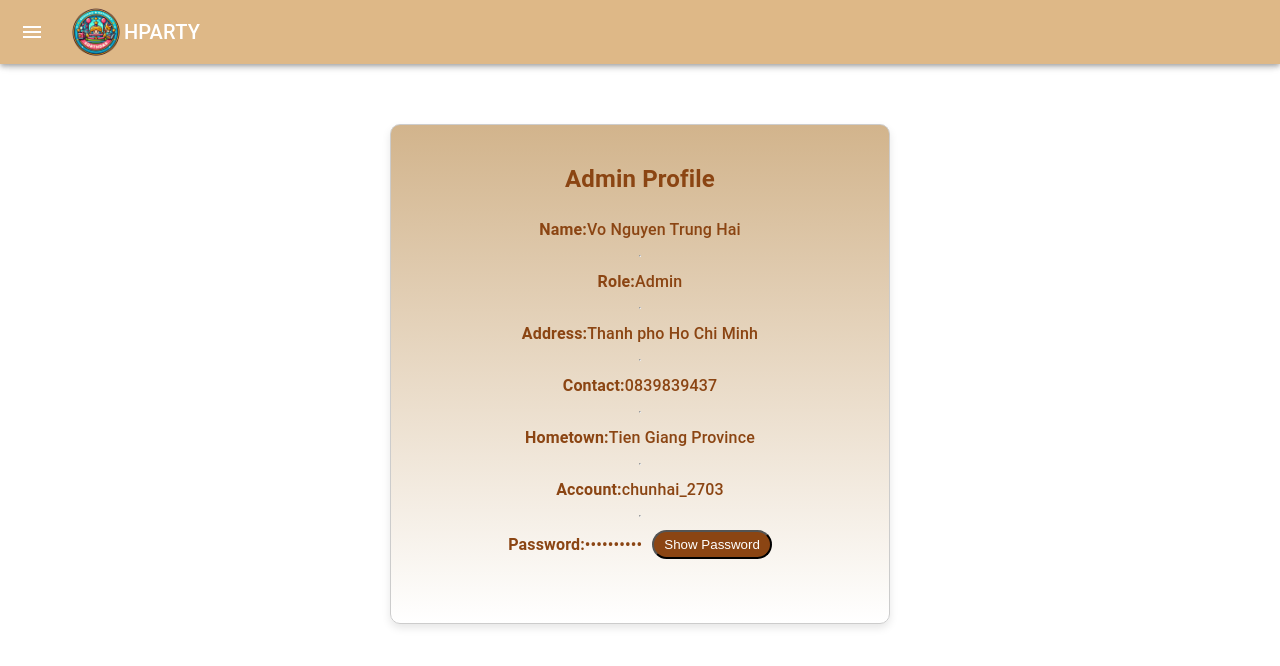
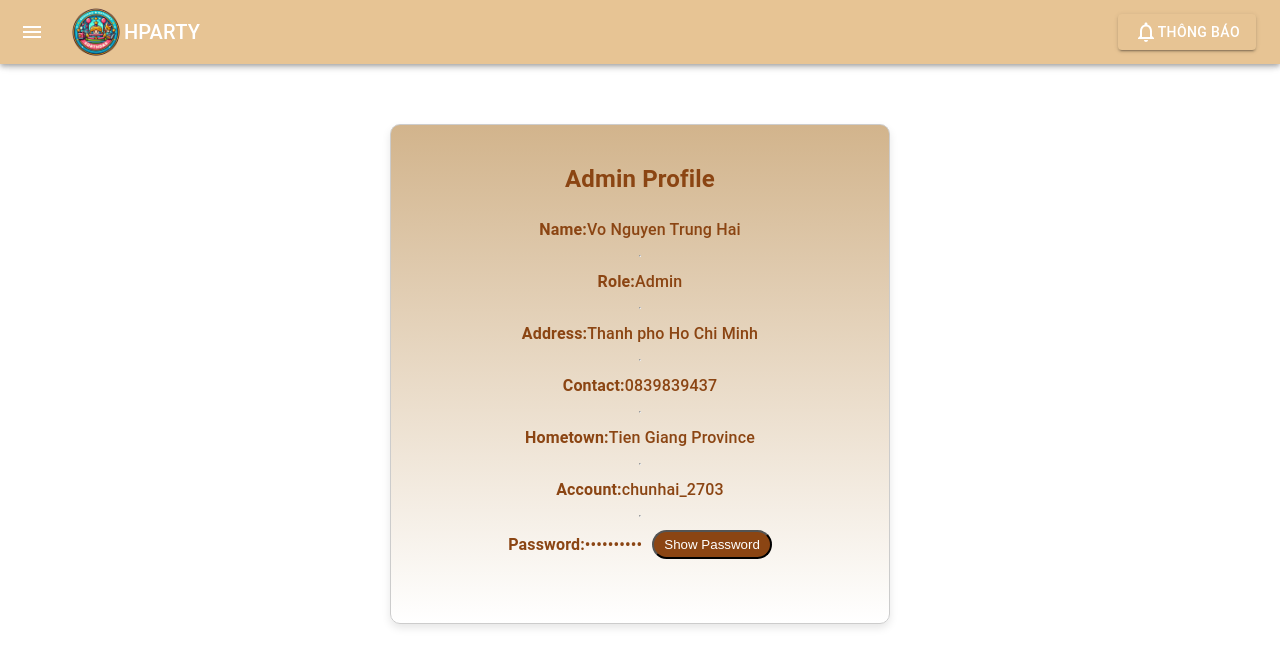
Before and after one commit to trananhmint/HParty, a React (Create React App) app: page /admin-profile in a window 1280 px wide. Shown: the top 666 px of the page. Built offline with nearby package versions, Linux system fonts and the light colour scheme.

Commit message:
Notification update

```diff
--- a/src/Components/Adminheader/Adminheader.jsx
+++ b/src/Components/Adminheader/Adminheader.jsx
@@ -1,4 +1,5 @@
 import React from 'react';
+import { Link } from 'react-router-dom';
 import { styled} from '@mui/material/styles';
 import { Avatar } from '@mui/material';
 import MuiAppBar from '@mui/material/AppBar';
@@ -6,6 +7,7 @@ import Toolbar from '@mui/material/Toolbar';
 import Typography from '@mui/material/Typography';
 import IconButton from '@mui/material/IconButton';
 import MenuIcon from '@mui/icons-material/Menu';
+import NotificationButton from '../NotificationButton/NotificationButton';
 import './Adminheader.css';
 import logo from '../Assets/BirthdayLogo1.png';
 const drawerWidth = 240;
@@ -29,7 +31,7 @@ const AppBar = styled(MuiAppBar, {
 
 const AdminHeader = ({ open, handleDrawerOpen }) => {
   return (
-      <AppBar position="fixed" open={open} style={{background: '#DEB887'}}>
+      <AppBar position="fixed" open={open} style={{background: '#e7c494'}}>
         <Toolbar>
           <IconButton
             color="inherit"
@@ -40,13 +42,18 @@ const AdminHeader = ({ open, handleDrawerOpen }) => {
           >
             <MenuIcon />
           </IconButton>
+          <Link to="/admin">
           <Avatar
-        alt=""
-        src={logo}
-        sx={{ width: 56, height: 56 }}/>
+          alt=""
+          src={logo}
+          sx={{ width: 56, height: 56 }}/>
+          </Link>
           <Typography variant="h6" noWrap component="div">
           HPARTY
           </Typography>
+          <div style={{ marginLeft: 'auto' }}>
+            <NotificationButton classname="noti-button" />
+          </div>
         </Toolbar>
       </AppBar>
   )
--- a/src/Components/Adminsidebar/Adminsidebar.jsx
+++ b/src/Components/Adminsidebar/Adminsidebar.jsx
@@ -86,10 +86,10 @@ function stringToColor(string) {
           '& .MuiDrawer-paper': {
             width: drawerWidth,
             boxSizing: 'border-box',
-            background: 'linear-gradient(to bottom, #DEB887, #FFFFFF )',
+            // background: 'linear-gradient(to bottom, #e7c494, #FFFFFF )',
+            background: '#e7c494',
             color: 'white',
             fontWeight: '500'
-            // background: '#DEB887'
 
           },
         }}
--- /dev/null
+++ b/src/Components/NotificationButton/NotificationButton.jsx
@@ -0,0 +1,70 @@
+import * as React from "react";
+import { Link } from 'react-router-dom';
+import Popover from "@mui/material/Popover";
+import Button from "@mui/material/Button";
+import NotificationsNoneIcon from '@mui/icons-material/NotificationsNone';
+import { List, ListItem, ListItemText } from "@mui/material";
+
+export default function NotificationButton() {
+  const [anchorEl, setAnchorEl] = React.useState(null);
+
+  const handleClick = (event) => {
+    setAnchorEl(event.currentTarget);
+  };
+
+  const handleClose = () => {
+    setAnchorEl(null);
+  };
+
+  const open = Boolean(anchorEl);
+  const id = open ? "simple-popover" : undefined;
+
+  const notifications = [
+    { title: "Notification 1", description: "Description for notification 1" },
+    { title: "Notification 2", description: "Description for notification 2" },
+    // Thêm các thông báo khác nếu cần
+  ];
+
+  // Hàm xử lý khi một mục trong danh sách được nhấp vào
+  const handleListItemClick = (notification) => {
+    console.log("Clicked on:", notification.title);
+    // Thực hiện các hành động khác ở đây nếu cần
+  };
+
+  return (
+    <div>
+      <Button aria-describedby={id} variant="contained" onClick={handleClick} style={{background: '#e7c494'}}>
+      <NotificationsNoneIcon/>
+        Thông Báo
+      </Button>
+      <Popover
+        id={id}
+        open={open}
+        anchorEl={anchorEl}
+        onClose={handleClose}
+        anchorOrigin={{
+          vertical: "bottom",
+          horizontal: "left",
+        }}
+      >
+        <List>
+          {notifications.map((notification, index) => (
+
+            <ListItem
+              key={index}
+              button // Đặt thuộc tính button để tạo một nút nhấn từ ListItem
+              onClick={() => handleListItemClick(notification)} // Xử lý sự kiện khi một mục được nhấp vào
+            >
+            <Link to="/notification">
+              <ListItemText
+                primary={notification.title}
+                secondary={notification.description}
+              />
+              </Link>
+            </ListItem>
+          ))}
+        </List>
+      </Popover>
+    </div>
+  );
+}
--- a/src/Pages/Notification.jsx
+++ b/src/Pages/Notification.jsx
@@ -1,5 +1,5 @@
 import React from 'react';
-import { Paper, Typography, List, ListItem, ListItemText } from '@mui/material';
+import { Paper, Typography, List, ListItem, ListItemText, Button } from '@mui/material';
 import './CSS/Notification.css'
 import cakes from '../Components/Assets/Cakes.jpg';
 
@@ -22,7 +22,11 @@ const Notification = () => {
               primary={notification.title}
               secondary={notification.description}
             />
+            <Button variant="contained" size="medium" style={{background: 'white', color: 'black'}}>
+          Xem chi tiết
+        </Button>
           </ListItem>
+
         ))}
       </List>
     </Paper>
```
Also changed, not shown: src/Components/NotificationButton/NotificationButton.css (added).
